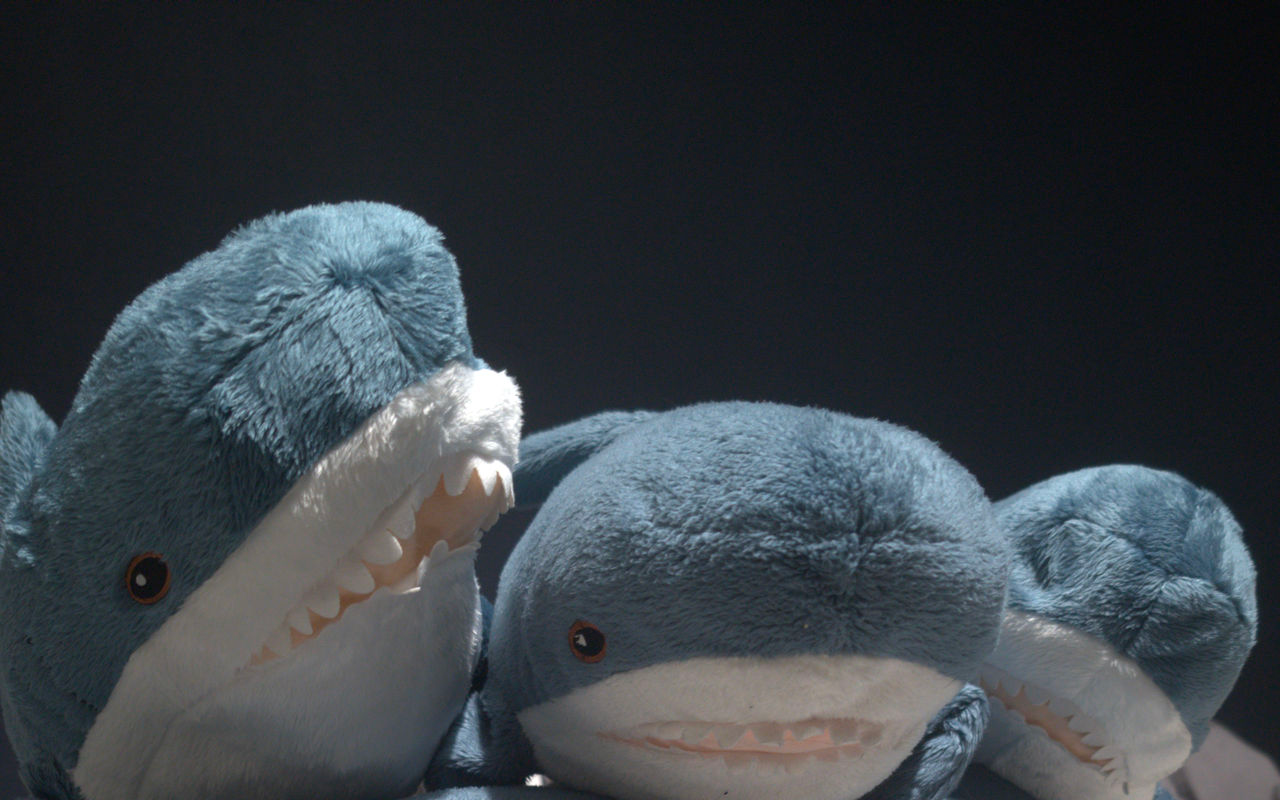
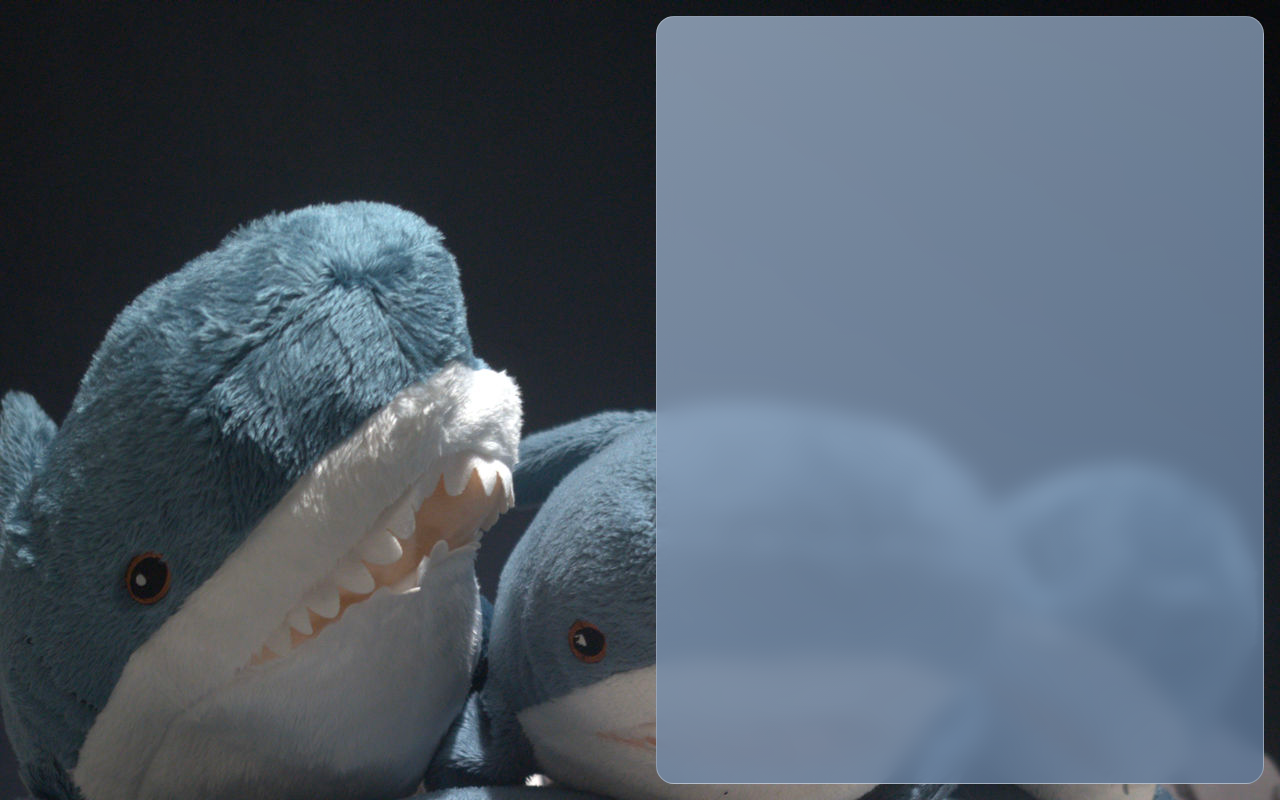
Before and after one commit to V3NCO/Hajdentity, a Nuxt app in the folder frontend/: page /register/verify in a window 1280 px wide. Before the commit this address had no page. Built offline with nearby package versions, Linux system fonts and the light colour scheme.

Commit message:
start implementing verification

```diff
--- a/frontend/app/pages/register/index.vue
+++ b/frontend/app/pages/register/index.vue
@@ -60,6 +60,7 @@ async function onSubmit() {
   if (!validate('all')) return
 
   await $fetch("/api/auth/register", { method: 'POST', body: { username: username.value, email: email.value, password: password.value } })
+  await navigateTo('/register/verify')
 }
 
 </script>
--- /dev/null
+++ b/frontend/app/pages/register/verify.vue
@@ -0,0 +1,80 @@
+<script setup lang="ts">
+useSeoMeta({
+  title: 'Verify',
+  description: 'Verify your email address!',
+})
+
+useHead({ htmlAttrs: { lang: 'en' } })
+</script>
+
+<template>
+<div class="rcont">
+  <div class="vcont">
+  </div>
+</div>
+</template>
+
+<style>
+html, body {
+  height: 100%;
+  margin: 0;
+}
+
+body {
+  overflow: hidden;
+  background-image: url("/stocksharks.jpeg");
+  font-family: "Arial";
+  /* Eventually this would be an animated carousel of shark images from users */
+  /* Maybe scrolling cards, because simple images side by side would look wrong and blending them with gradients would look wrong too */
+}
+
+#app, #__nuxt {
+  height: 100%;
+}
+
+.rcont, .vcont {
+  box-sizing: border-box;
+}
+
+.rcont {
+  width: 50vw;
+  height: 100svh;
+  position: relative;
+  float: right;
+  padding: 1em;
+  overflow: hidden;
+}
+
+.vcont {
+    padding: 1em;
+    height: 100%;
+    width: 100%;
+    background-image: linear-gradient(147deg, #9FB2CACC, #5D7798CC);
+    backdrop-filter: blur(10px);
+    -webkit-backdrop-filter: blur(10px);
+    border-radius: 18px;
+    border: 1px solid rgba(255, 255, 255, 0.3);
+}
+
+form {
+  display: flex;
+  flex-direction: column;
+  align-items: center;
+  justify-content: center;
+  gap: 1rem;
+  height: 100%;
+}
+
+input {
+  width: 80%;
+  height: 4%;
+  border-radius: 10rem;
+  padding: 0.25rem 0.25rem 0.25rem 2rem
+}
+
+button {
+  margin-top: 1em;
+  width: 80%;
+  height: 2.5rem;
+}
+</style>
```
Also changed, not shown: 2 other files (tests, documents, lock files or other folders).
